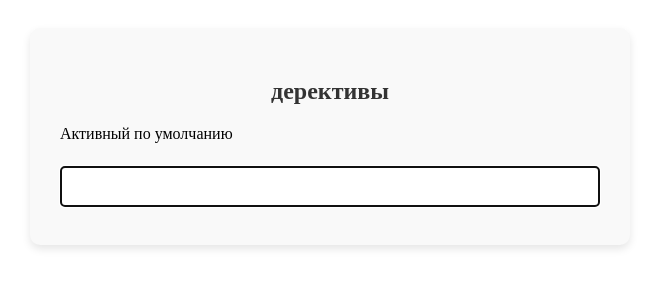
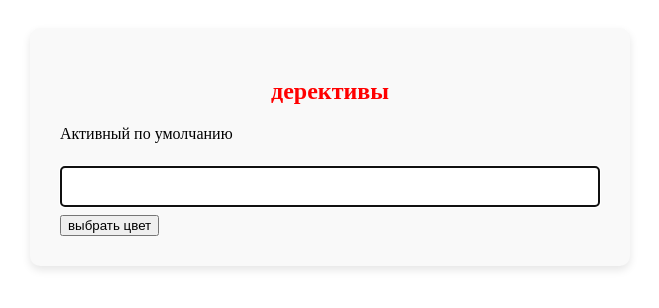
Before and after one commit to vitalay/19-direktivi, a Vue app: page / in a window 1280 px wide. Shown: the top 308 px of the page, without its empty margins (310-969 px from the left). Built offline with nearby package versions, Linux system fonts and the light colour scheme.

Commit message:
смена цвета по кнопке

```diff
--- a/src/App.vue
+++ b/src/App.vue
@@ -3,21 +3,30 @@
 <template>
  <div class="container">
   <div class="card">
-   <h2> дерективы </h2>
+   <h2 v-color="myColor"> дерективы </h2>
    <label for="int">Активный по умолчанию</label>
    <div class="form-control">
     <input v-focus type="text" id="int" >
    </div>
+   <button class="btn" @click="myColor = 'green'">выбрать цвет</button>
   </div>
  </div>
 </template>
 
 <script>
 import focusDirective from './focusDirective.js'
+import colorDirective from './colorDirectives.js'
 
 export default {
+  data() {
+    return {
+      myColor: 'red'
+    }
+  },
+
     directives: {
-        focus: focusDirective
+        focus: focusDirective,
+        color: colorDirective
     }
 }
 
--- /dev/null
+++ b/src/colorDirectives.js
@@ -0,0 +1,14 @@
+export default {
+mounted(el, binding) {
+    console.log(binding);
+    console.log(el)
+ el.style.color = binding.value
+},
+
+updated(el, binding) {
+    console.log(binding);
+    console.log(el)
+
+el.style.color = binding.value
+}
+}
```
